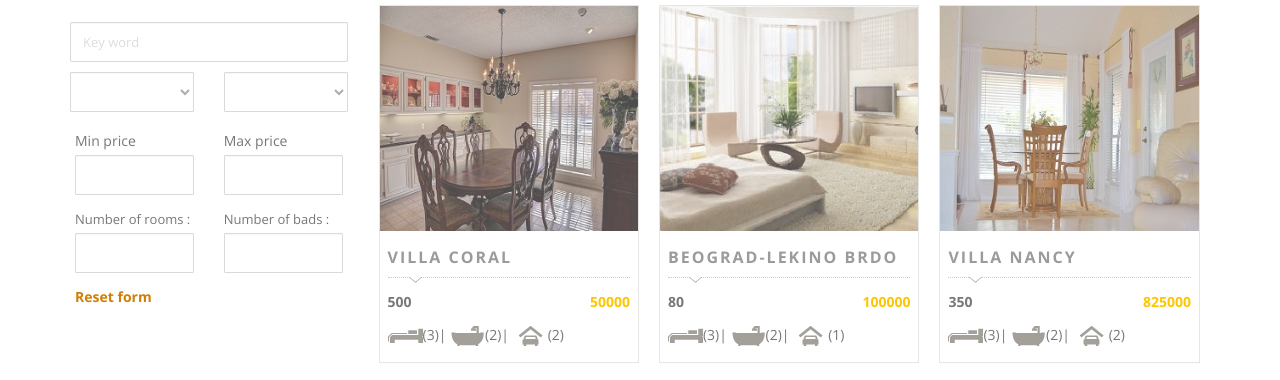
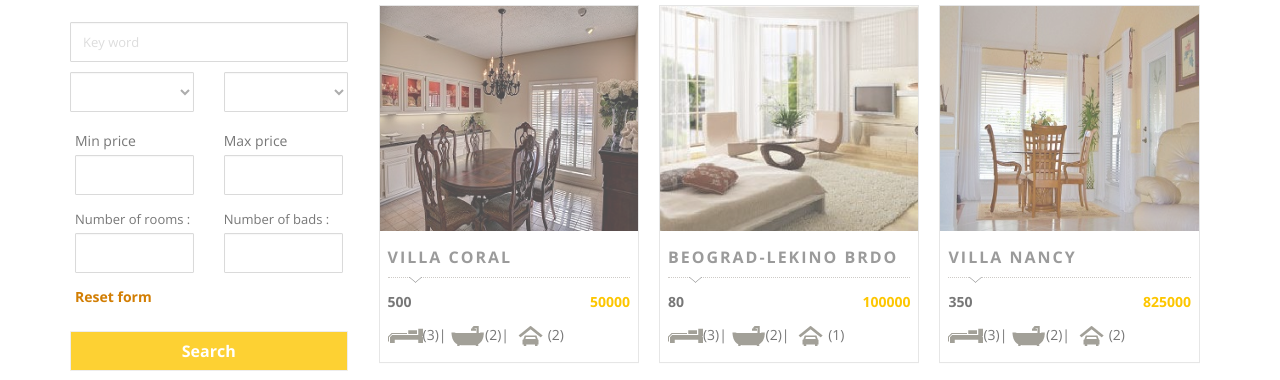
Before and after one commit to darkos83/test1, a plain HTML site: page properties.html in a window 1280 px wide. Shown: the part 404-784 px from the top of the page. Drawn offline with nearby package versions, Linux system fonts and the light colour scheme.

Commit message:
Search dugme

```diff
--- a/properties.html
+++ b/properties.html
@@ -205,6 +205,7 @@
                                     <fieldset >
                                         <div class="row">
                                             <div class="col-xs-12">
+                                                <input class="button btn largesearch-btn" ng-click="vm.search()" value="Search" type="submit">
                                             </div>
                                         </div>
                                     </fieldset>
```
